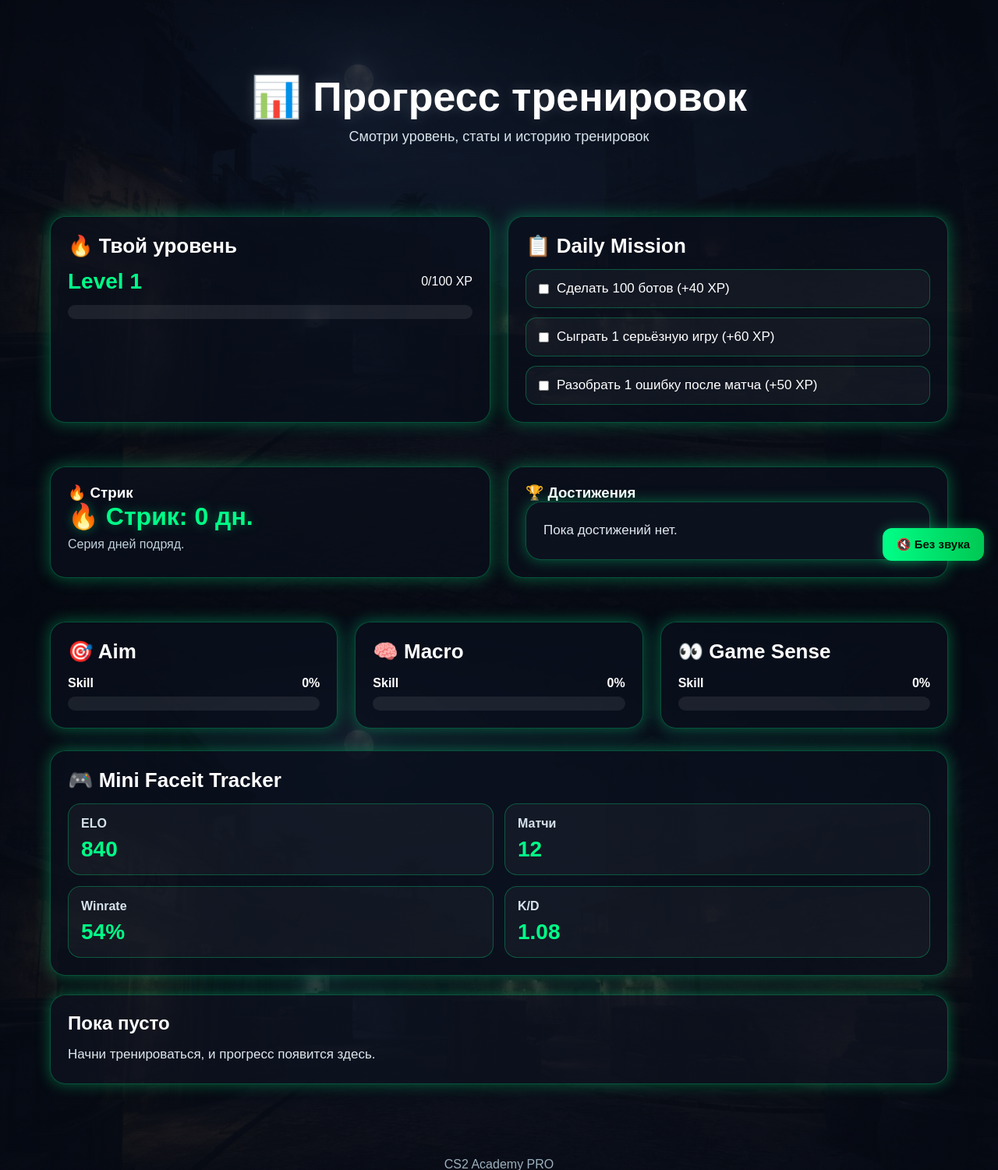
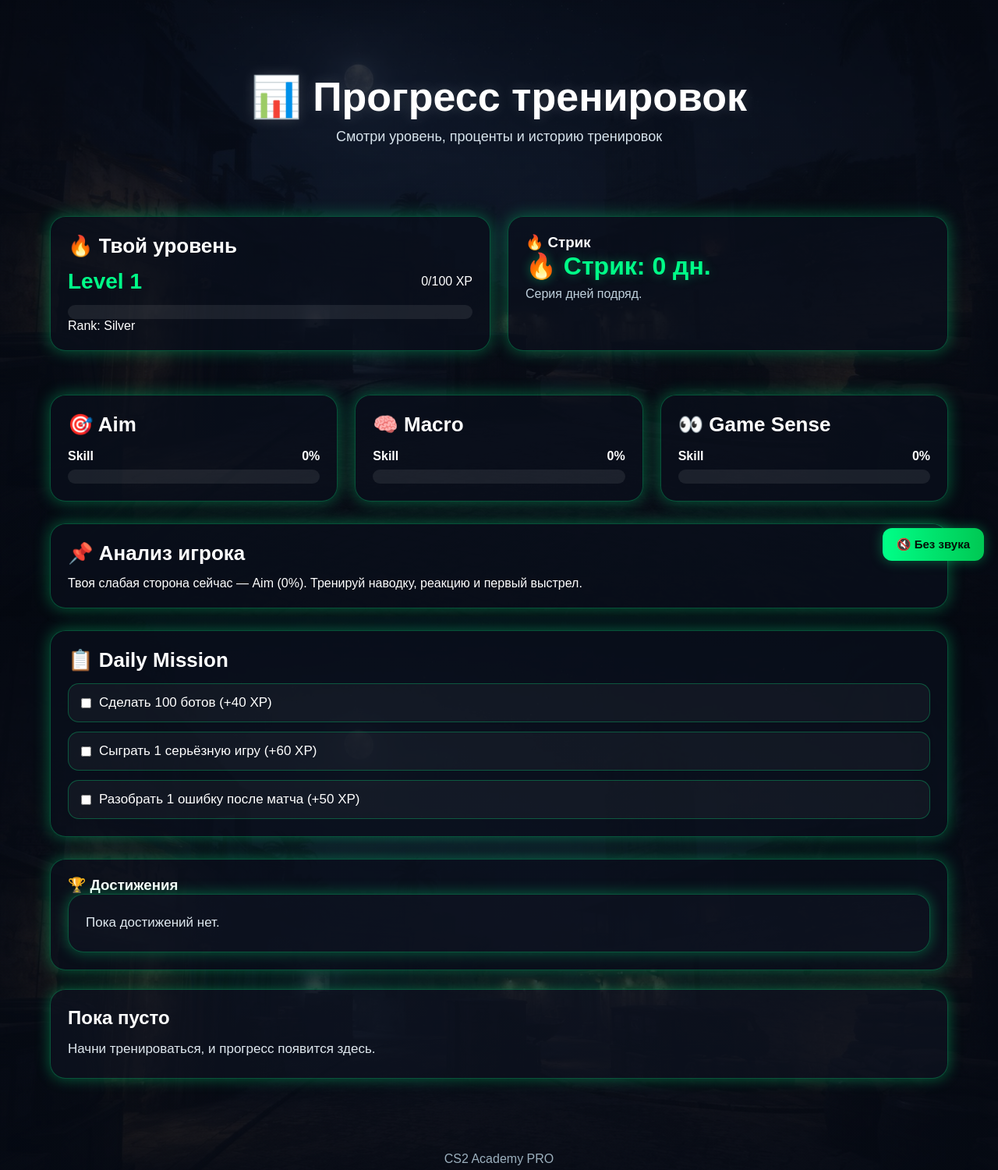
Before and after one commit to drank343-png/cs2-academy, a Flask app: page /progress in a window 1280 px wide. Shown: the part 63-1563 px from the top of the page at 78% size. Run offline with Flask 3, Linux system fonts and the light colour scheme.

Commit message:
Update progress.html

```diff
--- a/cs-trainer/templates/progress.html
+++ b/cs-trainer/templates/progress.html
@@ -24,7 +24,7 @@
 <div class="container">
     <section class="hero fade-in">
         <h1>📊 Прогресс тренировок</h1>
-        <p>Смотри уровень, статы и историю тренировок</p>
+        <p>Смотри уровень, проценты и историю тренировок</p>
     </section>
 
     <div class="two-column">
@@ -37,24 +37,13 @@
             <div class="xp-track">
                 <div class="xp-fill" data-role="xpBar"></div>
             </div>
+            <p id="rankText">Rank: Silver</p>
         </div>
 
-        <div class="mission-box fade-in">
-            <h3>📋 Daily Mission</h3>
-            <div class="mission-list" id="dailyMissionList"></div>
-        </div>
-    </div>
-
-    <div class="two-column">
         <div class="streak-box fade-in">
             <h3>🔥 Стрик</h3>
             <div class="streak-value" id="streakValue">🔥 Стрик: 0 дн.</div>
             <p class="small-text">Серия дней подряд.</p>
-        </div>
-
-        <div class="achievements-box fade-in">
-            <h3>🏆 Достижения</h3>
-            <div class="achievements-list" id="achievementsList"></div>
         </div>
     </div>
 
@@ -99,26 +88,19 @@
         </div>
     </div>
 
-    <div class="faceit-box fade-in">
-        <h3>🎮 Mini Faceit Tracker</h3>
-        <div class="faceit-grid">
-            <div class="faceit-card">
-                <h4>ELO</h4>
-                <div class="faceit-value" id="faceitElo">840</div>
-            </div>
-            <div class="faceit-card">
-                <h4>Матчи</h4>
-                <div class="faceit-value" id="faceitMatches">12</div>
-            </div>
-            <div class="faceit-card">
-                <h4>Winrate</h4>
-                <div class="faceit-value" id="faceitWinrate">54%</div>
-            </div>
-            <div class="faceit-card">
-                <h4>K/D</h4>
-                <div class="faceit-value" id="faceitKd">1.08</div>
-            </div>
-        </div>
+    <div class="info-box fade-in">
+        <h3>📌 Анализ игрока</h3>
+        <p id="playerAnalysis">Загрузка анализа...</p>
+    </div>
+
+    <div class="mission-box fade-in">
+        <h3>📋 Daily Mission</h3>
+        <div class="mission-list" id="dailyMissionList"></div>
+    </div>
+
+    <div class="achievements-box fade-in">
+        <h3>🏆 Достижения</h3>
+        <div class="achievements-list" id="achievementsList"></div>
     </div>
 
     <div class="progress-list" id="savedProgressList"></div>
```
